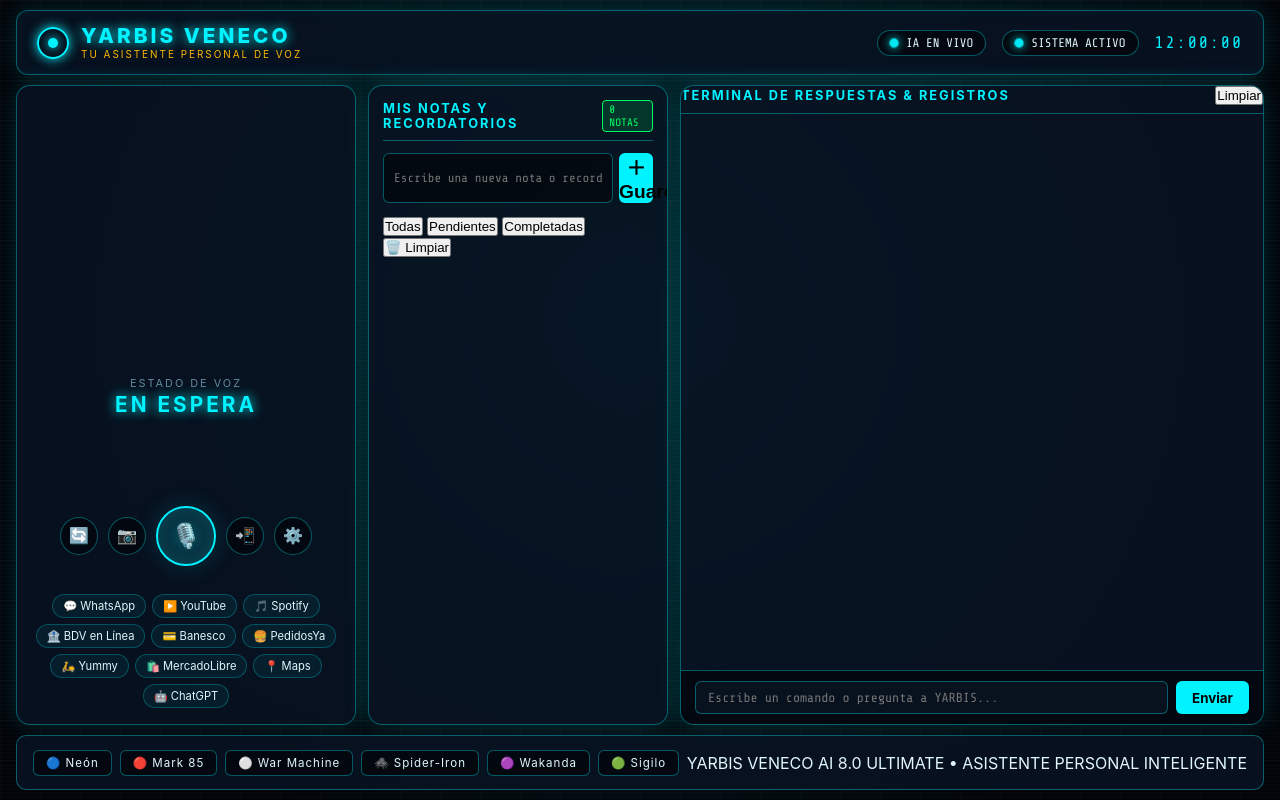
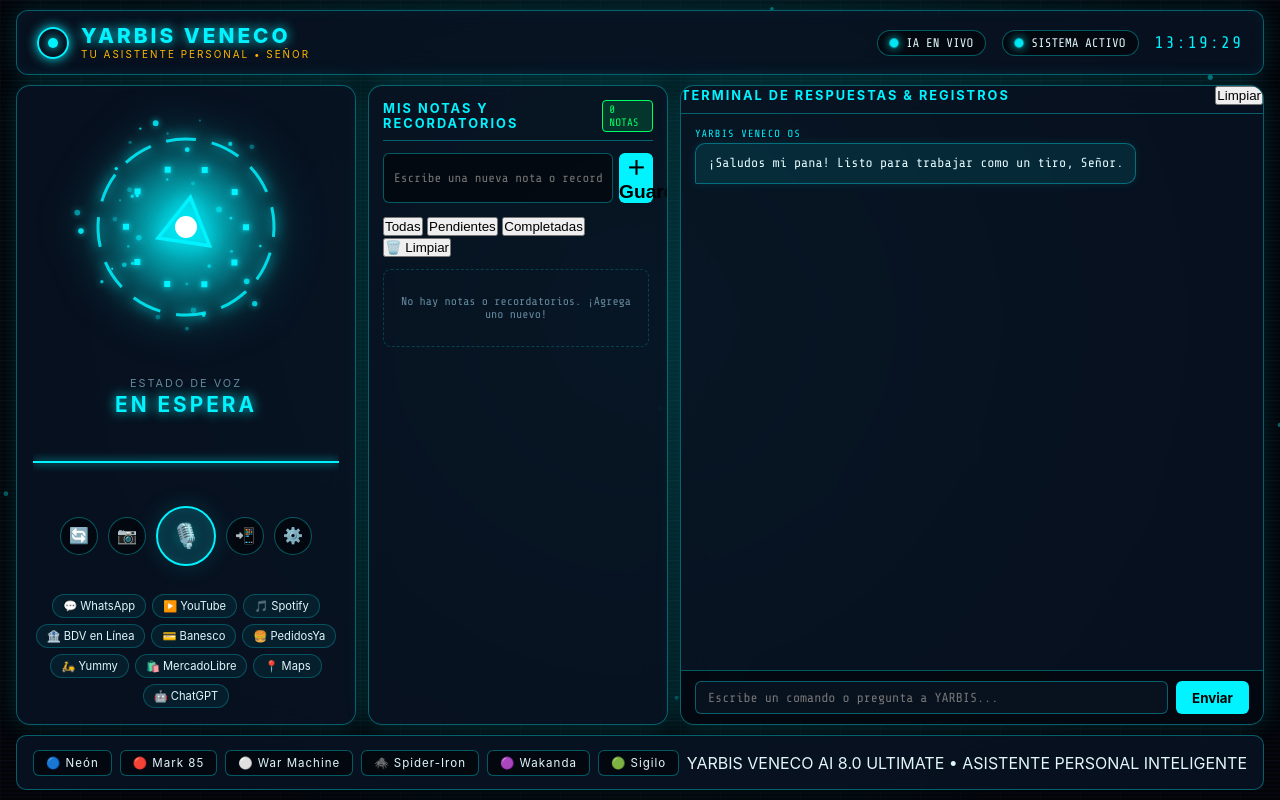
Before and after one commit to gabo23andres/yarbis-veneco, a plain HTML site: page index.html in a window 1280 px wide. Drawn offline with nearby package versions, Linux system fonts and the light colour scheme.

Commit message:
Fix syntax errors, export YARBIS classes to window, correct notesScroll DOM ID and verify full execution

```diff
--- a/index.html
+++ b/index.html
@@ -15,16 +15,18 @@
 
   <!-- Direct Fresh Cache Initializer -->
   <script>
-    if ('serviceWorker' in navigator) {
-      navigator.serviceWorker.getRegistrations().then(function(regs) {
-        for (var r of regs) r.unregister();
-      });
-      if ('caches' in window) {
+    try {
+      if (window.location.protocol.startsWith('http') && 'serviceWorker' in navigator) {
+        navigator.serviceWorker.getRegistrations().then(function(regs) {
+          for (var r of regs) r.unregister().catch(function(){});
+        }).catch(function(){});
+      }
+      if (window.location.protocol.startsWith('http') && 'caches' in window) {
         caches.keys().then(function(names) {
-          for (var n of names) caches.delete(n);
-        });
+          for (var n of names) caches.delete(n).catch(function(){});
+        }).catch(function(){});
       }
-    }
+    } catch(e) {}
   </script>
 
   <!-- Modern Google Fonts -->
@@ -33,7 +35,7 @@
   <link href="https://fonts.googleapis.com/css2?family=Inter:wght@400;500;600;700&family=Outfit:wght@500;600;700;800&family=Share+Tech+Mono&display=swap" rel="stylesheet">
 
   <!-- Core CSS -->
-  <link rel="stylesheet" href="styles.css?v=9.1" />
+  <link rel="stylesheet" href="styles.css" />
 </head>
 <body>
 
@@ -154,7 +156,7 @@
         </div>
 
         <!-- Notes Scrollable List -->
-        <div class="notes-list" id="notesList"></div>
+        <div class="notes-scroll notes-list" id="notesScroll"></div>
       </section>
 
       <!-- RIGHT PANEL: CONVERSATION HUD TERMINAL -->
@@ -327,11 +329,11 @@
   </div>
 
   <!-- App Scripts -->
-  <script src="js/audioEffects.js?v=9.1"></script>
-  <script src="js/arcReactor.js?v=9.1"></script>
-  <script src="js/speechEngine.js?v=9.1"></script>
-  <script src="js/yarbisBrain.js?v=9.1"></script>
-  <script src="js/app.js?v=9.1"></script>
+  <script src="js/audioEffects.js"></script>
+  <script src="js/arcReactor.js"></script>
+  <script src="js/speechEngine.js"></script>
+  <script src="js/yarbisBrain.js"></script>
+  <script src="js/app.js"></script>
 
 </body>
 </html>
--- a/js/app.js
+++ b/js/app.js
@@ -36,7 +36,7 @@
   // Notes & Reminders Elements
   const inputNewNote = document.getElementById('inputNewNote');
   const btnAddNote = document.getElementById('btnAddNote');
-  const notesScroll = document.getElementById('notesScroll');
+  const notesScroll = document.getElementById('notesScroll') || document.getElementById('notesList');
   const notesCount = document.getElementById('notesCount');
   const noteFilterBtns = document.querySelectorAll('.btn-filter-note');
 
@@ -797,9 +797,7 @@
     btnCloseSettings.addEventListener('touchend', closeSettingsModal);
   }
 
-  if (btnSaveSettings) {
-    btnSaveSettings.addEventListener('click', (e) => {
-      if (e && e.type === 'touchend') e.preventDefault();
+  function saveSettingsModal() {
     const newAssistantName = inputAssistantName ? inputAssistantName.value : 'YARBIS';
     const newUserName = inputUserName ? inputUserName.value : 'Señor';
     const apiKey = inputGeminiKey ? inputGeminiKey.value : '';
@@ -813,9 +811,15 @@
     updateAiStatusBadge();
     renderNotes();
 
-      modalSettings.classList.remove('active');
+    if (modalSettings) modalSettings.classList.remove('active');
     audioSynth.playSuccessChime();
     speechEngine.speak(`Configuración actualizada correctamente, ${brain.userName}.`);
+  }
+
+  if (btnSaveSettings) {
+    btnSaveSettings.addEventListener('click', (e) => {
+      if (e && e.type === 'touchend') e.preventDefault();
+      saveSettingsModal();
     });
   }
 
@@ -974,8 +978,7 @@
     }
   }
 
-  // App Pills Quick Launcher
-  const appPills = document.querySelectorAll('.app-pill');
+  // App Pills Quick Launcher (appPills queried above)
   const appLinksMap = {
     'whatsapp': { url: 'https://web.whatsapp.com', deep: 'whatsapp://' },
     'youtube': { url: 'https://www.youtube.com', deep: 'youtube://' },
--- a/js/audioEffects.js
+++ b/js/audioEffects.js
@@ -334,5 +334,6 @@
   }
 }
 
-// Global Export Instance
+// Global Export Class & Instance
+window.AudioSynthesizer = AudioSynthesizer;
 window.audioSynth = new AudioSynthesizer();
--- a/js/speechEngine.js
+++ b/js/speechEngine.js
@@ -412,5 +412,6 @@
   }
 }
 
-// Global Export Instance
+// Global Export Class & Instance
+window.YARBISSpeechEngine = YARBISSpeechEngine;
 window.speechEngine = new YARBISSpeechEngine();
```
Also changed, not shown: 1 other file. Lines whose indentation alone changed are shown as unchanged.
